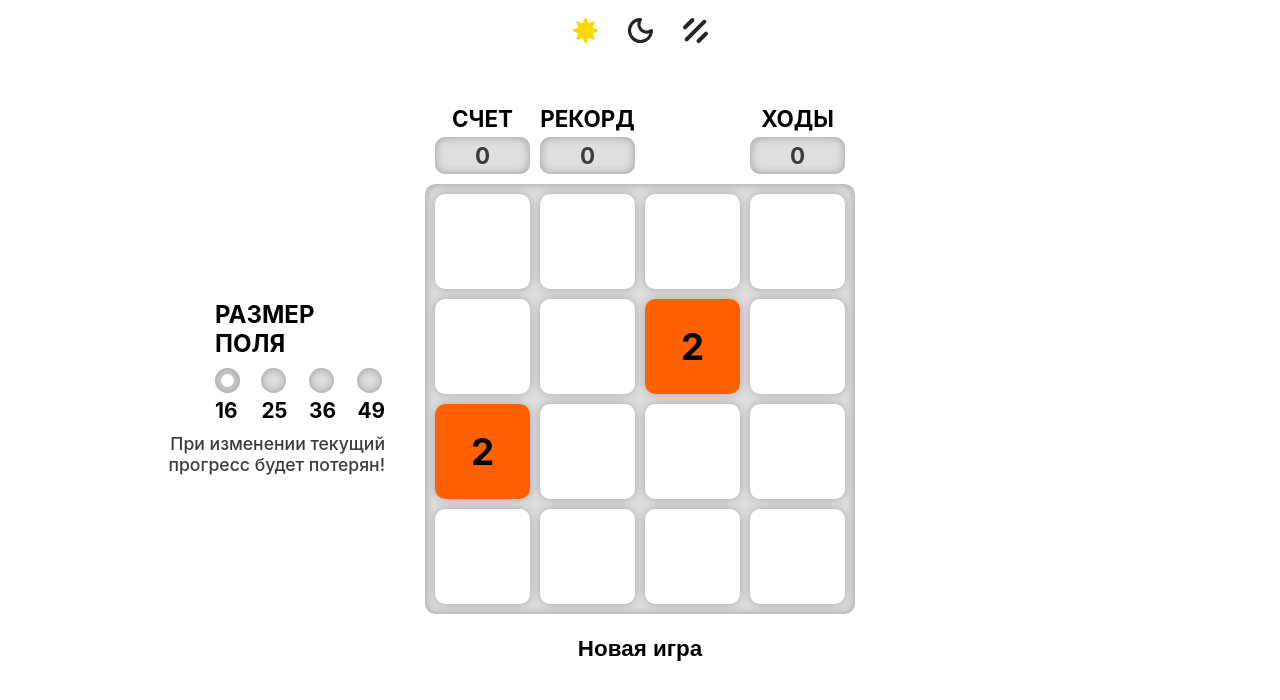
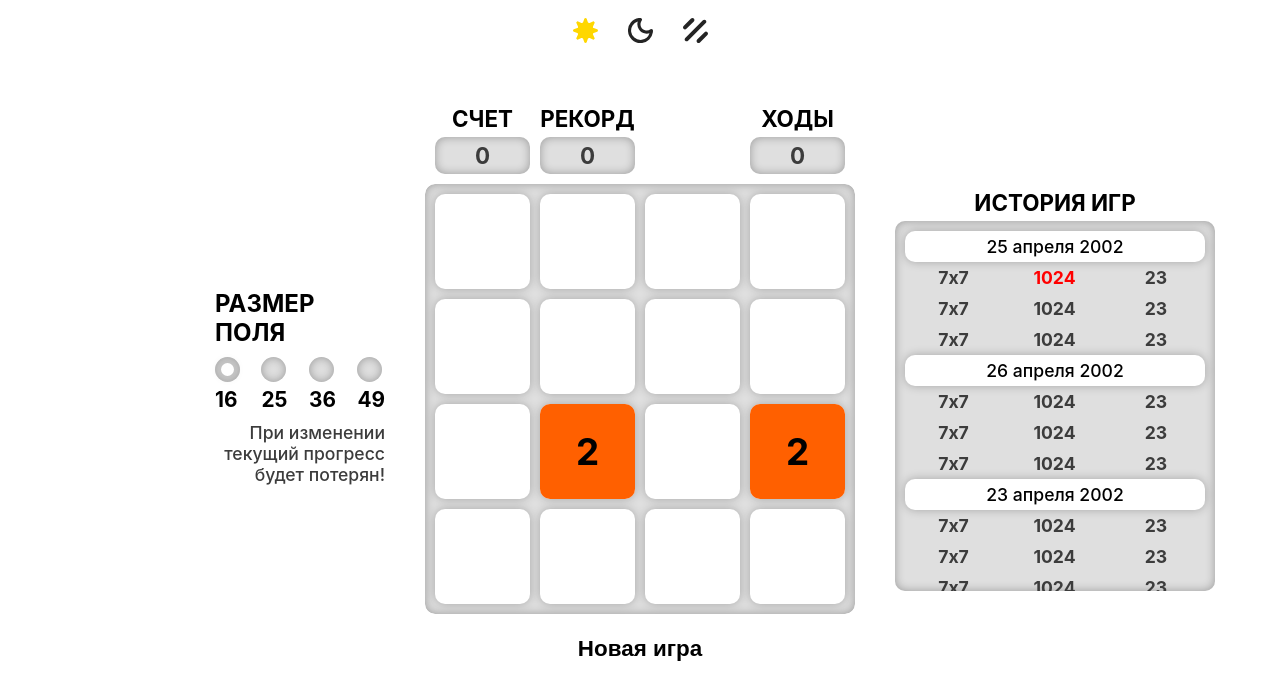
Before and after one commit to Tarasovvvv/2048, a React (Vite) app: page / in a window 1280 px wide. Shown: the top 700 px of the page. Built offline with nearby package versions, Linux system fonts and the light colour scheme.

Commit message:
add row history component and fixed bug with fullfilled tilemap, where is some tiles movable, but its moving dropping down the app

```diff
--- a/src/App.css
+++ b/src/App.css
@@ -8,6 +8,28 @@ body {
   padding: 0;
   box-sizing: border-box;
   background-color: var(--bg-color);
+}
+
+h2 {
+  font-weight: 700;
+  text-transform: uppercase;
+  margin: 0;
+  color: var(--primary-text-color);
+}
+
+h3 {
+  font-size: 1.4rem;
+  font-weight: 700;
+  text-align: center;
+  text-transform: uppercase;
+  color: var(--primary-text-color);
+}
+
+p {
+  font-size: 1.4rem;
+  font-weight: 700;
+  text-align: center;
+  color: var(--secondary-text-color);
 }
 
 .visually-hidden {
--- a/src/components/Game/Game.module.css
+++ b/src/components/Game/Game.module.css
@@ -4,18 +4,8 @@
   grid-column: 2;
 }
 
-h3 {
-  text-transform: uppercase;
-  color: var(--primary-text-color);
-  text-shadow: var(--primary-text-shadow);
+.h3 {
   overflow-y: hidden;
-}
-
-p {
-  color: var(--secondary-text-color);
-  background-color: var(--lowground-bg-color);
-  text-shadow: var(--secondary-text-shadow);
-  box-shadow: var(--lowground-shadow);
 }
 
 .scoreboard {
@@ -24,6 +14,11 @@ p {
   grid-template-columns: repeat(4, 95px);
   justify-content: center;
   width: 100%;
+}
+
+.p {
+  background-color: var(--lowground-bg-color);
+  box-shadow: var(--lowground-shadow);
 }
 
 .playgroundContainer {
@@ -84,15 +79,13 @@ p {
   font-size: 1.4rem;
   font-weight: 700;
   color: var(--primary-text-color);
-  text-shadow: var(--primary-text-shadow);
   background-color: transparent;
   cursor: pointer;
 }
 
-.buttonRestart:hover {
+.buttonRestart:active {
   transform: scale(97%);
   color: var(--secondary-text-color);
-  text-shadow: var(--secondary-text-shadow);
 }
 
 .buttonContainer {
@@ -101,7 +94,7 @@ p {
   height: 50px;
 }
 
-.buttonContainer:hover {
+.buttonContainer:active {
   background-color: var(--lowground-bg-color);
   box-shadow: var(--lowground-shadow);
 }
@@ -121,11 +114,8 @@ p {
 h3,
 p {
   width: 100%;
-  font-size: 1.4rem;
-  font-weight: 700;
   margin: 0;
   padding: 5px 0;
-  text-align: center;
 }
 .tile,
 .tilebase {
@@ -140,7 +130,7 @@ p {
 
 .tileNumber,
 .tile {
-  transition: left 100ms, top 100ms;
+  transition: 100ms;
 }
 
 .game,
--- a/src/components/History/History.module.css
+++ b/src/components/History/History.module.css
@@ -1,8 +1,70 @@
 .history {
   display: flex;
   flex-direction: column;
+  align-self: center;
   align-items: center;
+  justify-self: left;
+
+  width: fit-content;
+  padding-right: 25px;
 
   grid-row: 2;
   grid-column: 3;
 }
+
+.historyContainer {
+  display: flex;
+  flex-direction: column;
+  border-radius: 10px;
+  padding: 10px;
+  height: 350px;
+  width: 300px;
+  background-color: var(--lowground-bg-color);
+  box-shadow: var(--lowground-shadow);
+  overflow-y: auto;
+  overflow-x: hidden;
+}
+
+.lineContainer {
+  display: flex;
+  justify-content: space-between;
+}
+
+.dayContainer {
+  display: flex;
+  flex-direction: column;
+  justify-content: space-between;
+  width: 100%;
+}
+
+.date {
+  width: 100%;
+  padding: 5px 0;
+  border-radius: 10px;
+  font-weight: 500;
+  font-size: 1.1rem;
+  text-align: center;
+  color: var(--primary-text-color);
+  background-color: var(--bg-color);
+  box-shadow: var(--tilebase-shadow);
+}
+
+.dayData {
+  font-size: 1.1rem;
+}
+
+.historyContainer::-webkit-scrollbar {
+  margin-top: 10px;
+  width: 7px;
+  background-color: transparent;
+}
+
+.historyContainer::-webkit-scrollbar-thumb {
+  border-top-left-radius: 10px;
+  border-bottom-left-radius: 10px;
+  background-color: var(--bg-color);
+}
+
+.historyContainer::-webkit-scrollbar-thumb:hover {
+  background-color: var(--scrollbar-thumb-hover);
+}
--- a/src/components/History/History.tsx
+++ b/src/components/History/History.tsx
@@ -2,12 +2,87 @@ import { useEffect, useState } from "react";
 import s from "./History.module.css";
 
 function History() {
-  const [historyData, setHistoryData] = useState();
-  useEffect(() => {}, []);
+  type History = {
+    [dates: string]: {
+      mode: string;
+      moves: string;
+      score: string;
+      isBestScore: string;
+    }[];
+  };
 
-  return <section className={s.history}>
+  const [history, setHistory] = useState<History>({
+    "25 апреля 2002": [
+      { mode: "7x7", moves: "23", score: "1024", isBestScore: "true" },
+      { mode: "7x7", moves: "23", score: "1024", isBestScore: "false" },
+      { mode: "7x7", moves: "23", score: "1024", isBestScore: "false" },
+    ],
+    "26 апреля 2002": [
+      { mode: "7x7", moves: "23", score: "1024", isBestScore: "false" },
+      { mode: "7x7", moves: "23", score: "1024", isBestScore: "false" },
+      { mode: "7x7", moves: "23", score: "1024", isBestScore: "false" },
+    ],
+    "23 апреля 2002": [
+      { mode: "7x7", moves: "23", score: "1024", isBestScore: "false" },
+      { mode: "7x7", moves: "23", score: "1024", isBestScore: "false" },
+      { mode: "7x7", moves: "23", score: "1024", isBestScore: "false" },
+    ],
+    "12 апреля 2002": [
+      { mode: "7x7", moves: "23", score: "1024", isBestScore: "false" },
+      { mode: "7x7", moves: "23", score: "1024", isBestScore: "false" },
+      { mode: "7x7", moves: "23", score: "1024", isBestScore: "false" },
+    ],
+    "31 апреля 2002": [
+      { mode: "7x7", moves: "23", score: "1024", isBestScore: "false" },
+      { mode: "7x7", moves: "23", score: "1024", isBestScore: "false" },
+      { mode: "7x7", moves: "23", score: "1024", isBestScore: "false" },
+    ],
+    "1 апреля 2002": [
+      { mode: "7x7", moves: "23", score: "1024", isBestScore: "false" },
+      { mode: "7x7", moves: "23", score: "1024", isBestScore: "false" },
+      { mode: "7x7", moves: "23", score: "1024", isBestScore: "false" },
+    ],
+  });
 
-  </section>;
+  useEffect(() => {
+    if (!localStorage.getItem("history")) {
+      localStorage.setItem("history", JSON.stringify(history));
+    }
+  }, []);
+
+  useEffect(() => {
+    setHistory(JSON.parse(localStorage.getItem("history")!) ?? {});
+  }, [localStorage.getItem("history")]);
+
+  return (
+    <section className={s.history}>
+      <h2 className="visually-hidden">История</h2>
+      <div className={s.lineContainer} style={{ width: "293px" }}>
+        <h3>История игр</h3>
+      </div>
+      <div className={s.historyContainer}>
+        {history &&
+          Object.keys(history).map((date) => (
+            <div key={`day-${date}`} className={s.dayContainer}>
+              <span className={s.date}>{date}</span>
+              {history[date].map((day, i) => (
+                <div key={`game-${i}`} className={s.lineContainer}>
+                  <p className={s.dayData} style={{ width: "97px" }}>
+                    {day.mode}
+                  </p>
+                  <p className={s.dayData} style={{ width: "98px", color: day.isBestScore === "true" ? "var(--history-bestscore)" : "var(--secondary-text-color)" }}>
+                    {day.score}
+                  </p>
+                  <p className={s.dayData} style={{ width: "98px" }}>
+                    {day.moves}
+                  </p>
+                </div>
+              ))}
+            </div>
+          ))}
+      </div>
+    </section>
+  );
 }
 
 export default History;
--- a/src/components/Mode/Mode.module.css
+++ b/src/components/Mode/Mode.module.css
@@ -6,7 +6,9 @@
   align-self: center;
   justify-self: flex-end;
   gap: 10px;
+
   width: fit-content;
+  padding-left: 25px;
   font-weight: 700;
   color: var(--primary-text-color);
   text-shadow: var(--secondary-text-shadow);
@@ -21,10 +23,10 @@
   text-align: right;
   margin: 0;
   padding: 0;
-  width: 250px;
+  width: 208px;
   color: var(--secondary-text-color);
+  text-shadow: var(--secondary-text-shadow);
   background-color: transparent;
-  text-shadow: var(--secondary-text-shadow);
   box-shadow: none;
 }
 
@@ -32,14 +34,6 @@
   display: flex;
   align-items: center;
   justify-content: space-between;
-}
-
-h2 {
-  font-weight: 700;
-  text-transform: uppercase;
-  margin: 0;
-  color: var(--primary-text-color);
-  text-shadow: var(--primary-text-shadow);
 }
 
 label {
@@ -51,7 +45,6 @@ label {
   flex-direction: column;
   user-select: none;
   font-size: 1.3rem;
-  display: flex;
   justify-content: center;
   gap: 5px;
 }
@@ -85,7 +78,6 @@ label {
   content: "";
 }
 
-
 @keyframes spawn {
   0% {
     opacity: 0%;
--- a/src/vars.css
+++ b/src/vars.css
@@ -32,6 +32,10 @@
 
   --gm-line-color: rgb(184, 184, 184);
   --gm-circle-shadow: 0 0 10px 0 rgba(0, 0, 0, 0.25);
+
+  --scrollbar-thumb-hover: rgb(250, 250, 250);
+
+  --history-bestscore: rgb(255, 0, 0);
 }
 
 .dark {
@@ -51,7 +55,7 @@
 
   --tilebase-color: white;
   --tilebase-bg-color: rgb(27, 27, 27);
-  --tilebase-shadow: 0 0 10px 0 black;
+  --tilebase-shadow: 0 0 10px 0 rgba(0, 0, 0, 0.5);
 
   --tile-color: white;
 
@@ -68,6 +72,10 @@
 
   --gm-line-color: rgb(8, 8, 8);
   --gm-circle-shadow: 0 0 5px 0 white;
+
+  --scrollbar-thumb-hover: rgb(31, 31, 31);
+
+  --history-bestscore: rgba(255, 0, 0, 0.7);
 }
 
 .monochrome {
@@ -104,4 +112,8 @@
 
   --gm-line-color: rgb(184, 184, 184);
   --gm-circle-shadow: 0 0 10px 0 rgba(0, 0, 0, 0.25);
+
+  --scrollbar-thumb-hover: rgb(250, 250, 250);
+
+  --history-bestscore: black;
 }
```
Also changed, not shown: src/assets/SizeLogo.tsx (deleted, +0 -26 lines), src/components/Game/Game.tsx (+52 -14 lines).
